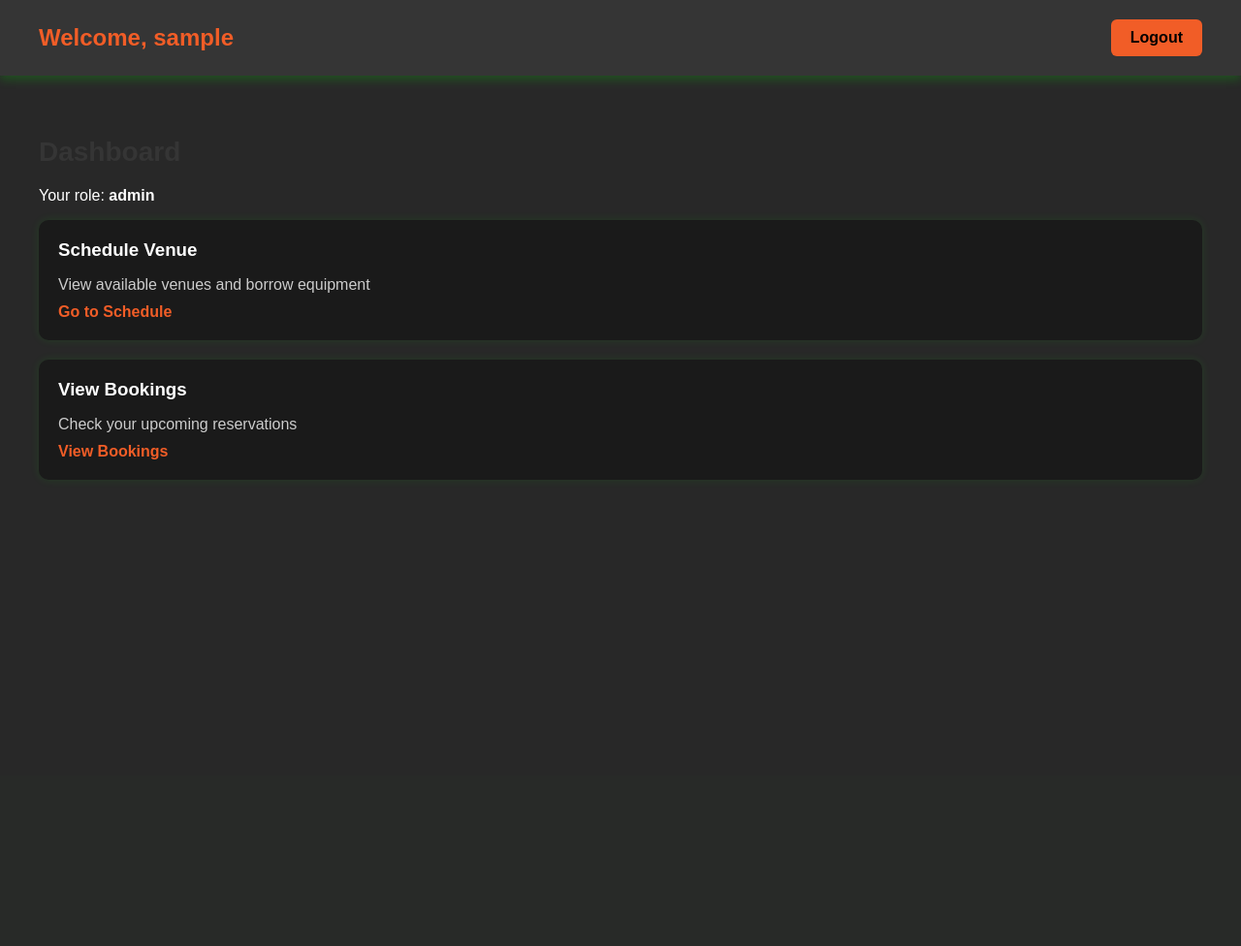
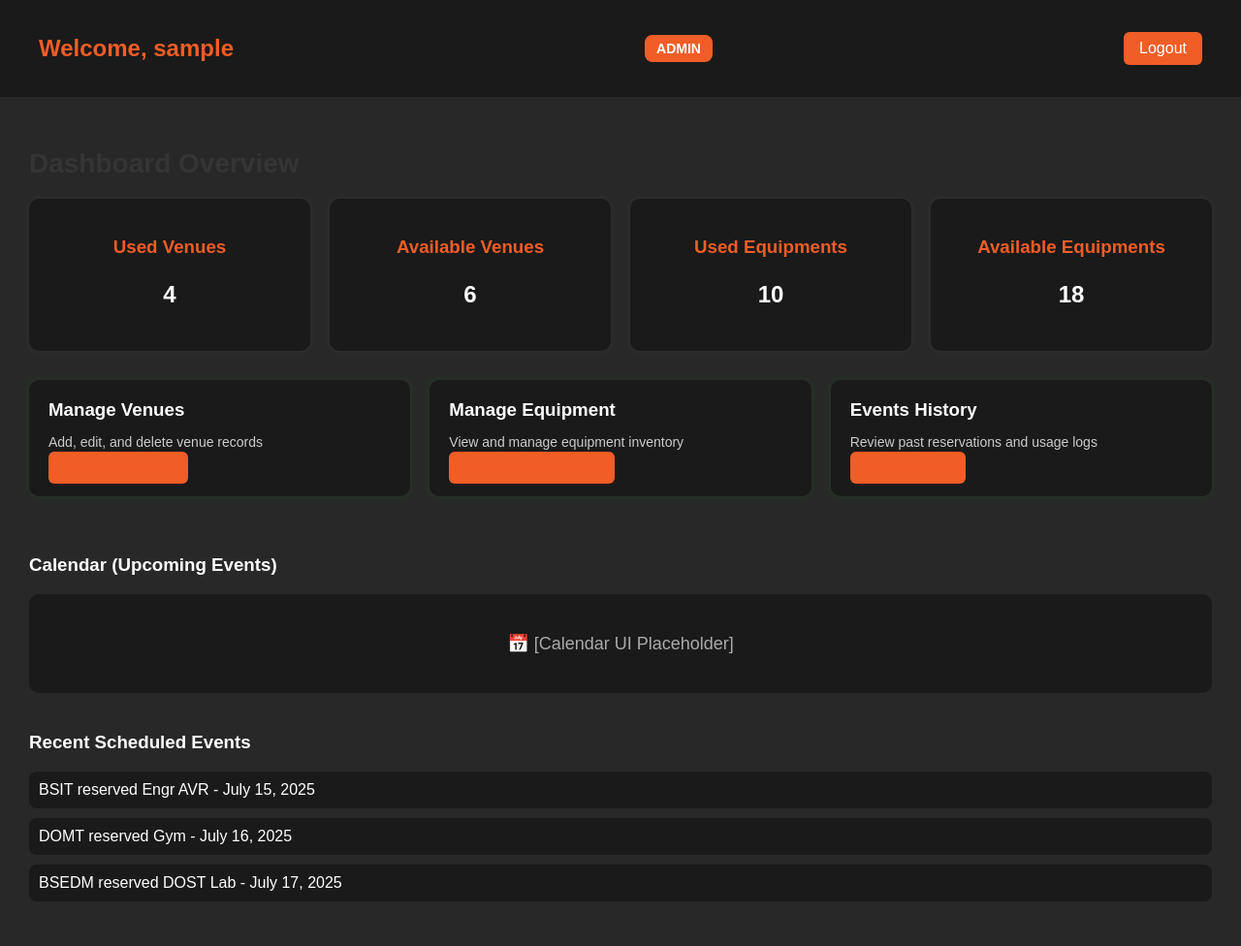
Before and after one commit to efondo-aaronkyle/Event-Tracker, a Flask app: page /dashboard in a window 1280 px wide. Shown: the whole page at 97% size. Before the commit the page ends 495 px from the top, so only its background shows below. Run offline with Flask 3, Linux system fonts and the light colour scheme; the visitor is signed in with stand-in values (Sample User, id 1).

Commit message:
add dashboard

```diff
--- a/app.py
+++ b/app.py
@@ -95,6 +95,7 @@ def login():
 def dashboard():
       if 'user_id' not in session:
             return redirect(url_for('login'))
+
       return render_template("dashboard.html")
 
 @app.route("/logout")
--- a/static/dashboard.css
+++ b/static/dashboard.css
@@ -7,27 +7,33 @@ body {
 }
 
 header {
-    background-color: #353535;
+    background-color: #1a1a1a;
     padding: 20px 40px;
     display: flex;
     justify-content: space-between;
     align-items: center;
-    box-shadow: 0 4px 10px rgba(0, 255, 0, 0.2);
 }
 
-header h1 {
+h1 {
     color: #f15d27;
     font-size: 24px;
-    margin: 0;
+}
+
+.role-label {
+    font-size: 14px;
+    background: #f15d27;
+    padding: 6px 12px;
+    border-radius: 8px;
+    color: #fff;
+    font-weight: bold;
 }
 
 .logout-btn {
     background-color: #f15d27;
-    color: #000000;
-    padding: 10px 20px;
+    color: #fff;
+    padding: 8px 16px;
     border-radius: 6px;
     text-decoration: none;
-    font-weight: bold;
     transition: background-color 0.3s;
 }
 
@@ -36,7 +42,95 @@ header h1 {
 }
 
 .container {
+    padding: 30px;
+}
+
+.stats-grid {
+    display: grid;
+    grid-template-columns: repeat(auto-fit, minmax(160px, 1fr));
+    gap: 20px;
+    margin-bottom: 30px;
+}
+
+.stat-card {
+    background-color: #1a1a1a;
+    padding: 20px;
+    border-radius: 10px;
+    text-align: center;
+    box-shadow: 0 0 10px rgba(255, 255, 255, 0.05);
+}
+
+.stat-card h3 {
+    color: #f15d27;
+    margin-bottom: 10px;
+}
+
+.stat-card p {
+    font-size: 24px;
+    font-weight: bold;
+}
+
+.actions-grid {
+    display: grid;
+    grid-template-columns: repeat(auto-fit, minmax(220px, 1fr));
+    gap: 20px;
+    margin-bottom: 40px;
+}
+
+.card {
+    background-color: #1a1a1a;
+    padding: 20px;
+    border-radius: 10px;
+    box-shadow: 0 0 10px rgba(255, 255, 255, 0.05);
+}
+
+.card h3 {
+    margin-bottom: 10px;
+    color: #f15d27;
+}
+
+.card p {
+    margin-bottom: 15px;
+    font-size: 14px;
+}
+
+.card a {
+  text-decoration: none;
+  background-color: #f15d27;
+  color: white;
+  padding: 8px 12px;
+  border-radius: 6px;
+  transition: background-color 0.3s;
+}
+
+.card a:hover {
+    background-color: #a2330b;
+}
+
+.calendar-section, .history-section {
+    margin-top: 40px;
+}
+
+.calendar-placeholder {
+    background-color: #1a1a1a;
     padding: 40px;
+    text-align: center;
+    border-radius: 10px;
+    font-size: 18px;
+    color: #aaa;
+}
+
+.history-section ul {
+    list-style: none;
+    padding-left: 0;
+    margin-top: 10px;
+}
+
+.history-section li {
+    background-color: #1a1a1a;
+    padding: 10px;
+    margin-bottom: 10px;
+    border-radius: 8px;
 }
 
 h2 {
--- a/templates/dashboard.html
+++ b/templates/dashboard.html
@@ -8,13 +8,34 @@
 <body>
     <header>
         <h1>Welcome, {{ session['username'] }}</h1>
+        <div class="role-label">{{ session['role'] | upper }}</div>
         <a href="{{ url_for('logout') }}" class="logout-btn">Logout</a>
     </header>
 
     <main class="container">
-        <h2>Dashboard</h2>
-        <p>Your role: <strong>{{ session['role'] }}</strong></p>
+        <h2>Dashboard Overview</h2>
 
+        <div class="stats-grid">
+            <div class="stat-card">
+                <h3>Used Venues</h3>
+                <p>4</p>
+            </div>
+            <div class="stat-card">
+                <h3>Available Venues</h3>
+                <p>6</p>
+            </div>
+            <div class="stat-card">
+                <h3>Used Equipments</h3>
+                <p>10</p>
+            </div>
+            <div class="stat-card">
+                <h3>Available Equipments</h3>
+                <p>18</p>
+            </div>
+        </div>
+
+        <div class="actions-grid">
+            {% if session['role'] == 'org' %}
                 <div class="card">
                     <h3>Schedule Venue</h3>
                     <p>View available venues and borrow equipment</p>
@@ -26,6 +47,40 @@
                     <p>Check your upcoming reservations</p>
                     <a href="#">View Bookings</a>
                 </div>
+            {% else %}
+                <div class="card">
+                    <h3>Manage Venues</h3>
+                    <p>Add, edit, and delete venue records</p>
+                    <a href="#">Manage Venues</a>
+                </div>
+
+                <div class="card">
+                    <h3>Manage Equipment</h3>
+                    <p>View and manage equipment inventory</p>
+                    <a href="#">Manage Equipment</a>
+                </div>
+
+                <div class="card">
+                    <h3>Events History</h3>
+                    <p>Review past reservations and usage logs</p>
+                    <a href="#">View History</a>
+                </div>
+            {% endif %}
+        </div>
+
+        <div class="calendar-section">
+            <h3>Calendar (Upcoming Events)</h3>
+            <div class="calendar-placeholder">📅 [Calendar UI Placeholder]</div>
+        </div>
+
+        <div class="history-section">
+            <h3>Recent Scheduled Events</h3>
+            <ul>
+                <li>BSIT reserved Engr AVR - July 15, 2025</li>
+                <li>DOMT reserved Gym - July 16, 2025</li>
+                <li>BSEDM reserved DOST Lab - July 17, 2025</li>
+            </ul>
+        </div>
     </main>
 </body>
 </html>
```
Lines whose indentation alone changed are shown as unchanged.
